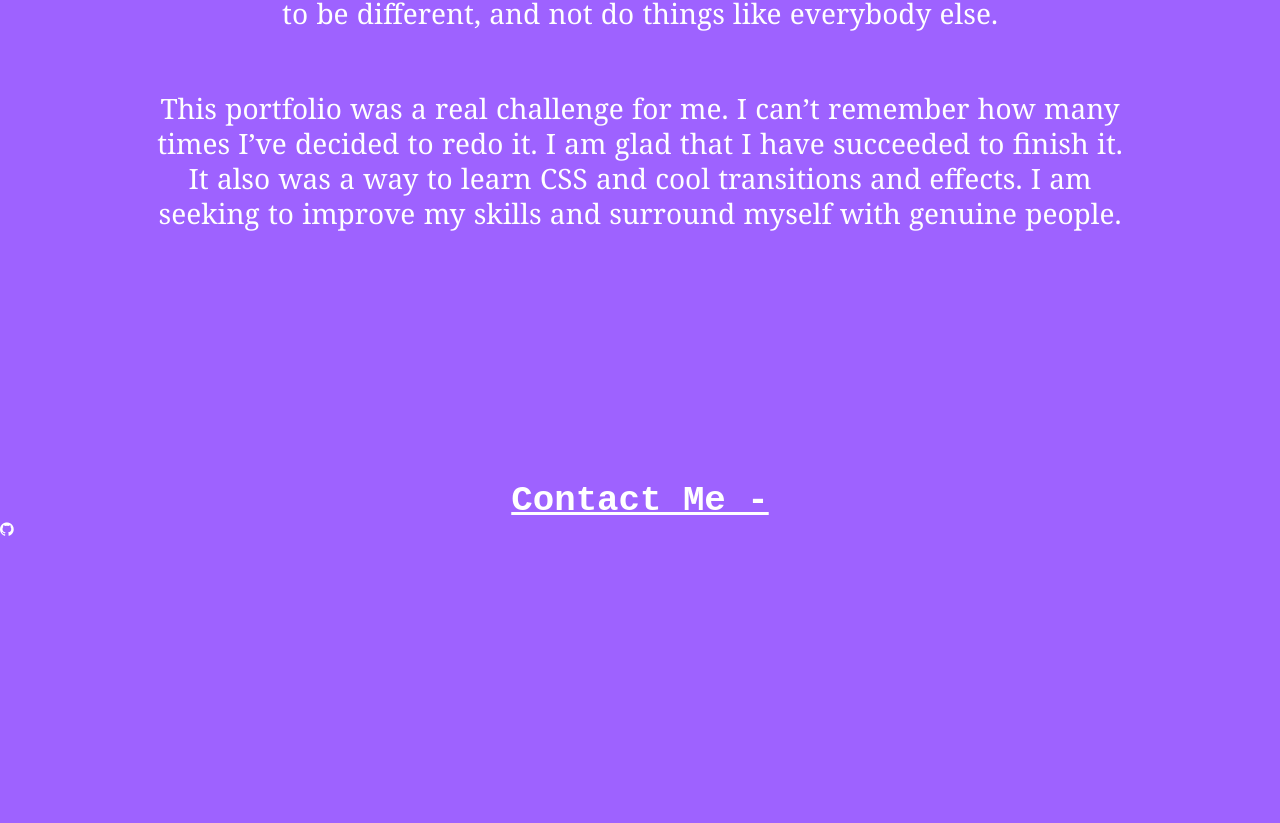
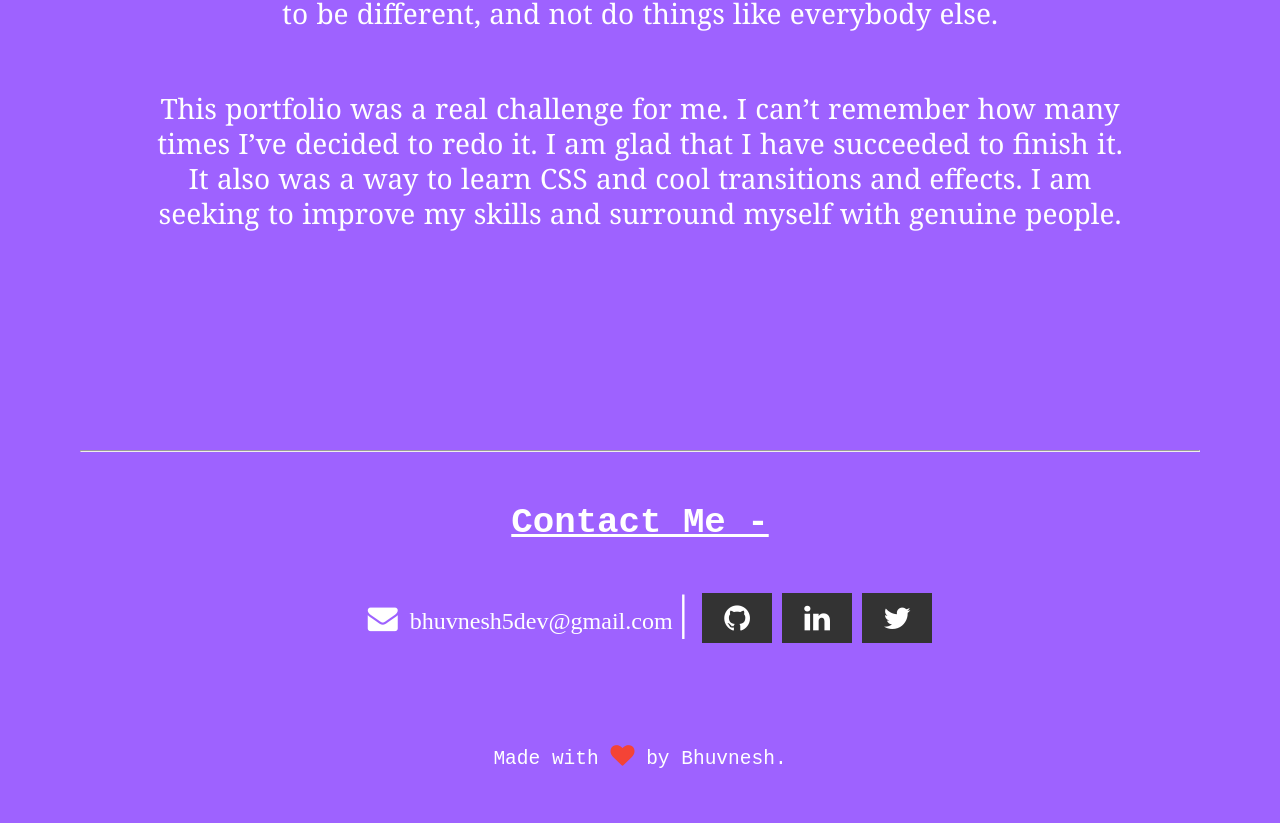
Before and after one commit to bhuvnesh/bhuvnesh.github.io, a plain HTML site: page index.html in a window 1280 px wide. Shown: the part 1250-2073 px from the top of the page. Drawn offline with Linux system fonts and the light colour scheme.

Commit message:
Add files via upload

```diff
--- a/index.html
+++ b/index.html
@@ -8,6 +8,7 @@
   <link rel="shortcut icon" href="images/icon.ico" />
   <link rel="stylesheet" type="text/css" href="indexStyle.css" />
   <link rel="stylesheet" href="https://stackpath.bootstrapcdn.com/font-awesome/4.7.0/css/font-awesome.min.css" />
+  <link rel="stylesheet" href="https://cdnjs.cloudflare.com/ajax/libs/font-awesome/4.7.0/css/font-awesome.min.css">
   <title>Bhuvnesh Kumar's Portfolio</title>
 </head>
 
@@ -56,12 +57,21 @@
 
   <!-- Footer -->
   <footer class="footer">
+    <hr />
     <div class="contact">
       <h1><a name="contact">Contact Me -</a></h1>
     </div>
     <div class="contact-icons">
-      <i class="fa fa-github"></i>
+      <a class="fa fa-envelope" style='padding-right:0;'></a><a href="mailto:bhuvnesh5dev@gmail.com">bhuvnesh5dev@gmail.com</a> <span id="divider">| </span>
+      <a href="https://github.com/bhuvnesh-dev" target="_blank" class="fa fa-github"></a>
+      <a href="https://www.linkedin.com/in/bhuvnesh-kumar-694720128/" target="_blank" class="fa fa-linkedin"></a>
+      <a href="https://twitter.com/sapiobhuvi" target="_blank" class="fa fa-twitter"></a>
+      <div class="clr"></div>
     </div>
+    <p class="foot-text">
+      Made with <i class="fa fa-heart"></i> by Bhuvnesh.
+
+    </p>
   </footer>
 </body>
 
--- a/indexStyle.css
+++ b/indexStyle.css
@@ -3,6 +3,7 @@
   margin: 0;
   color: #fff;
   scroll-behavior: smooth;
+  background-color: #9E62FF;
 }
 
 .clr {
@@ -130,7 +131,6 @@ li:hover {
 /* Footer Section */
 
 footer {
-  height: 75vh;
   background-color: #9E62FF;
 }
 
@@ -141,3 +141,71 @@ footer {
   font-size: 2.75em;
   padding-top: 40px;
 }
+
+
+.footer .contact-icons  {
+  text-align: center;
+  display: block;
+  font-size: 1.5em;
+}
+
+.contact-icons a{
+  text-decoration: none;
+}
+
+.contact-icons .fa {
+  padding: 10px;
+  font-size: 30px;
+  width: 50px;
+  text-align: center;
+  text-decoration: none;
+  margin: 50px 2px;
+}
+
+.contact-icons>a{
+  width: 0;
+  margin: 0;
+  padding: 0;
+}
+
+.fa-linkedin, .fa-github, .fa-twitter {
+  background: #333;
+  color: white;
+}
+
+.fa-linkedin:hover {
+  background: #007bb5;
+  color: white;
+}
+
+.fa-github:hover {
+  background: #fff;
+  color: #000;
+}
+
+.fa-twitter:hover {
+  background: #55ACEE;
+  color: white;
+}
+
+
+.contact-icons #divider {
+ font-size: 2em;
+}
+
+p.foot-text{
+  text-align: center;
+  padding-bottom: 50px;
+  margin-top: 50px;
+  font-family: monospace;
+  font-size: 1.5em;
+}
+
+.footer hr {
+  margin: 10px 80px 10px 80px;
+  background: #efefef;
+}
+
+.foot-text .fa-heart {
+  color: #f44336;
+}
```
